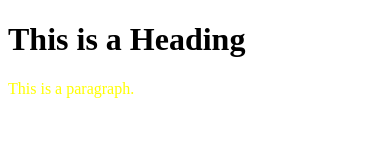
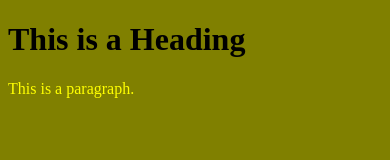
Before and after one commit to SebastianJonathan/SebastianJonathan.github.io, a plain HTML site: page media.html in a window 390 px wide. Drawn offline with Linux system fonts and the light colour scheme.

Commit message:
Update media.html

```diff
--- a/media.html
+++ b/media.html
@@ -8,17 +8,16 @@
 <title>Page Title</title>
 
   <style>
-    @media only screen and (max-width: 600 px){
-      h1 {color: green;
-      }
-
-    }
-    @media only screen and (min-width: 601 px){
-      h1 {
-        color: red;
-      }
-
-    }
+@media screen and (max-width: 600px) {
+  body {
+    background-color: olive;
+  }
+}
+@media screen and (max-width: 600px) {
+  body {
+    background-color: olive;
+  }
+}
 
 
   </style>
```
